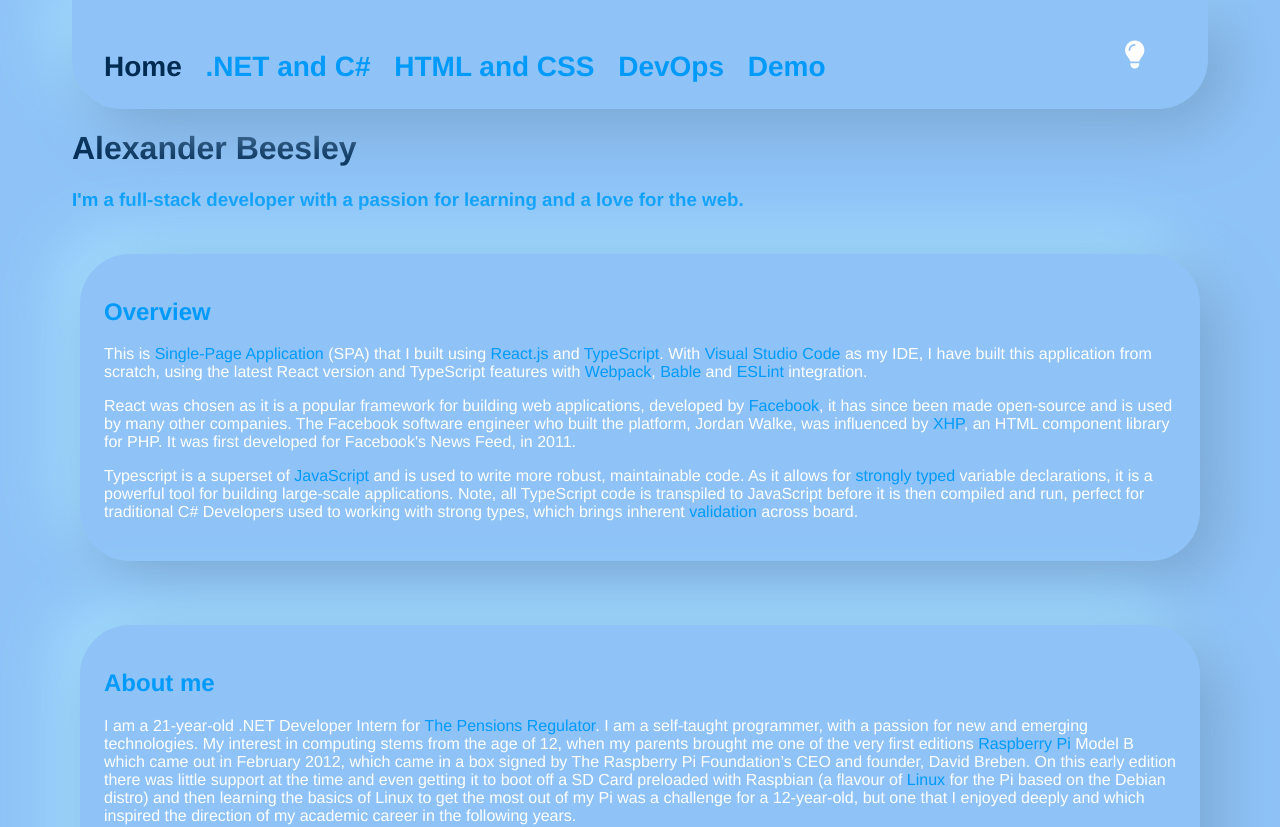
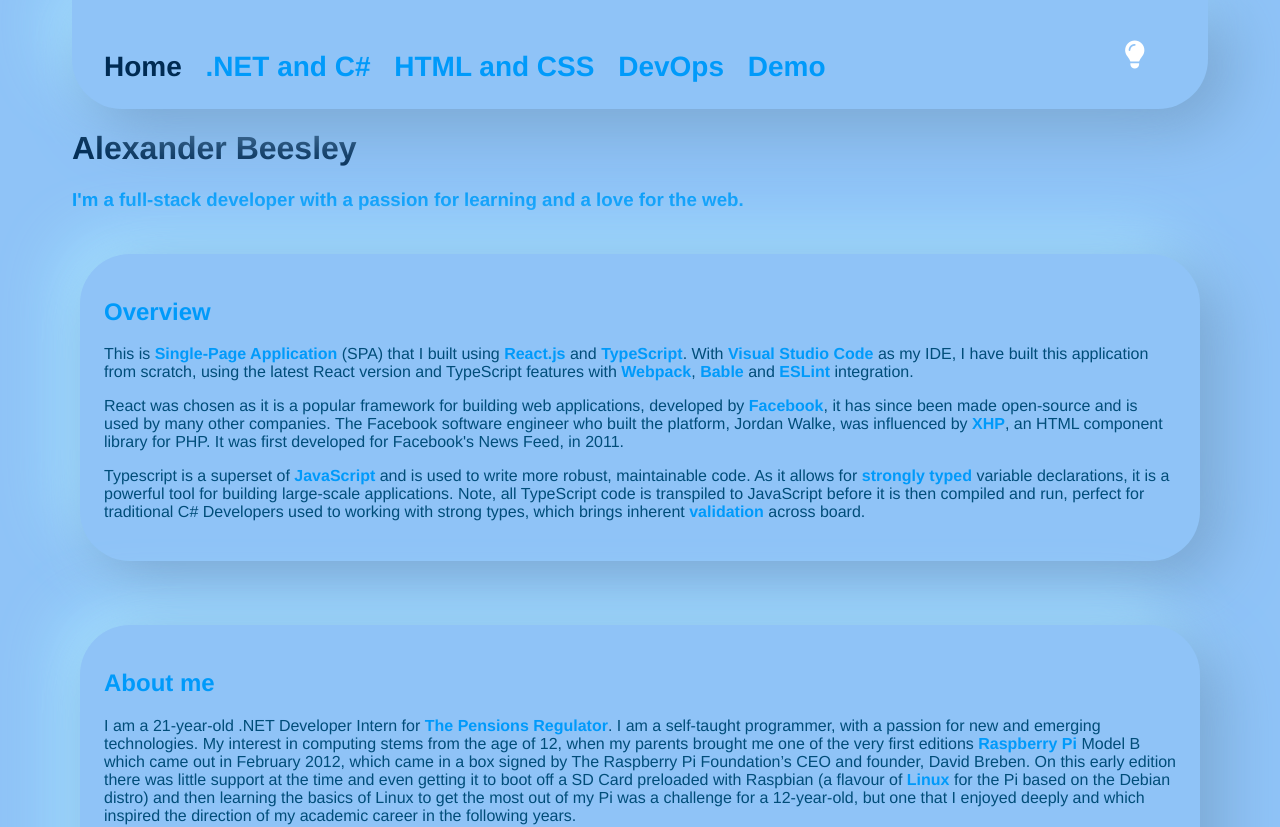
Before and after one commit to AlexBeesley/Personal-Blog-using-React, a React (Vite) app: page / in a window 1280 px wide. Shown: the top 827 px of the page. Built offline with nearby package versions, Linux system fonts and the light colour scheme.

Commit message:
Font changes

```diff
--- a/src/Components/darkmodetoggle.tsx
+++ b/src/Components/darkmodetoggle.tsx
@@ -17,6 +17,7 @@ export default function DarkModeToggle () {
   if (toggle) {
     console.log("toggle dark mode");
     let root = document.documentElement;
+    root.style.setProperty('--Primary', '#9FACBD');
     root.style.setProperty('--Secondary', '#009AFA');
     root.style.setProperty('--Tertiary', '#8FC3F7');
     root.style.setProperty('--Accent', '#F9F871');
@@ -29,6 +30,7 @@ export default function DarkModeToggle () {
   else {
     console.log("toggle light mode");
     let root = document.documentElement;
+    root.style.setProperty('--Primary', '#004D79');
     root.style.setProperty('--Secondary', '#002B53');
     root.style.setProperty('--Tertiary', '#009AFA');
     root.style.setProperty('--Accent', '#F9F871');
--- a/src/Styles/dotnet-and-csharp.module.scss
+++ b/src/Styles/dotnet-and-csharp.module.scss
@@ -8,6 +8,7 @@
 
 .inlineLink {
     padding: 0;
+    font-weight: bold;
 }
 
 .inlineCode {
--- a/src/Styles/main.module.scss
+++ b/src/Styles/main.module.scss
@@ -62,6 +62,7 @@ h2, h3 {
 
 .inlineLink {
   padding: 0;
+  font-weight: bold;
 }
 
 .error {
```
